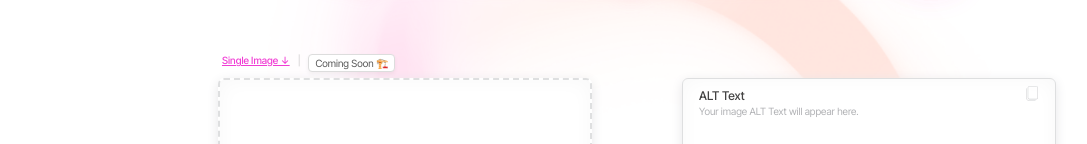
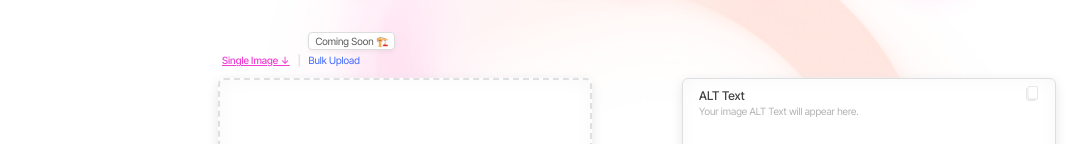
Before and after one commit to mayank-bishwas/alt-tag-webtool-vercel, a plain HTML site: page index.html in a window 1280 px wide. In both pictures the pointer is over the element "Bulk Upload". Shown: the part 180-324 px from the top of the page, without its empty margins (3-1090 px from the left). Drawn offline with Linux system fonts and the light colour scheme.

Commit message:
Fix CSS syntax for tooltip positioning

```diff
--- a/css/style.css
+++ b/css/style.css
@@ -164,8 +164,7 @@ nav {
   content: attr(data-tooltip);
   position: absolute;
   left: 0;
-  top: -22
-px; /* position above text */
+  top: -22px; /* position above text */
   background: #ffffff;
   padding: 2px 6px;
   border: 1px solid #ddd;
```
